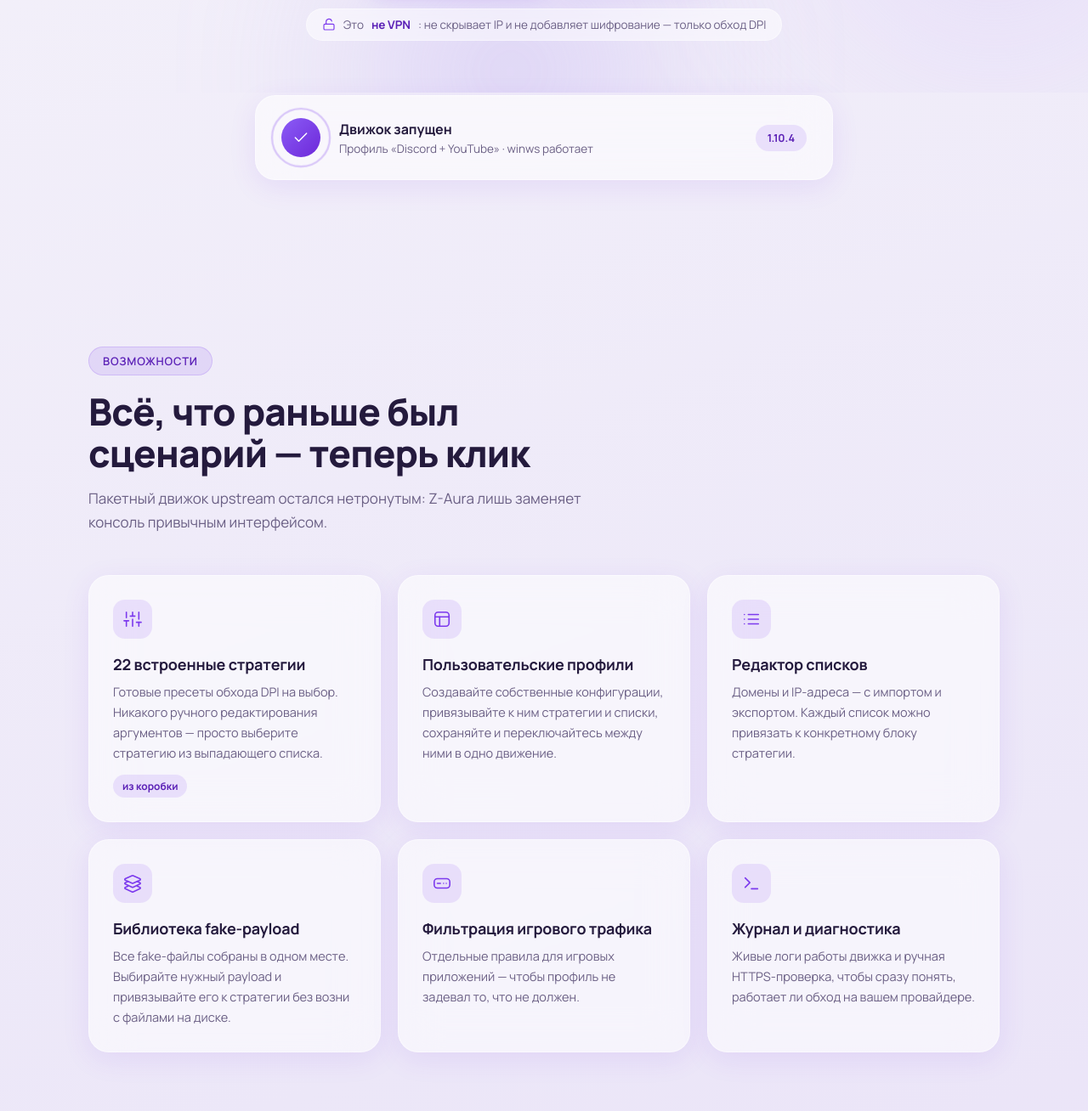
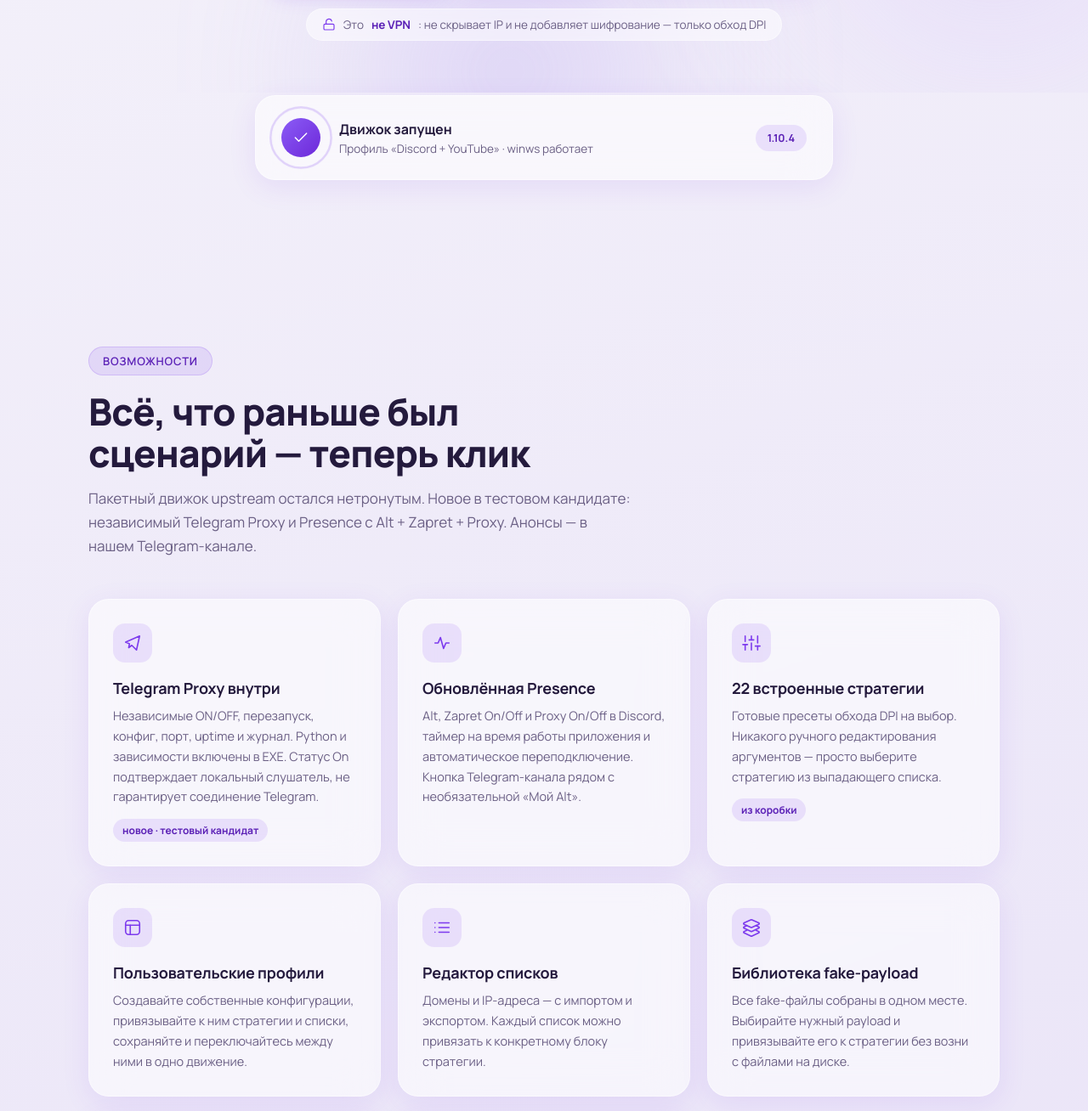
Before and after one commit to dopebeanie/z-aura, a plain HTML site: page index.html in a window 1280 px wide. Shown: the part 691-1999 px from the top of the page at 85% size. Drawn offline with Linux system fonts and the light colour scheme.

Commit message:
Update index.html

```diff
--- a/index.html
+++ b/index.html
@@ -282,6 +282,7 @@ html.reduce-motion .btn,html.reduce-motion .card,html.reduce-motion .chip,html.r
       <a href="#how">Как работает</a>
       <a href="#interface">Интерфейс</a>
       <a href="#privacy">Приватность</a>
+      <a href="https://t.me/zaurafork" target="_blank" rel="noopener noreferrer">Telegram</a>
     </div>
     <a class="btn btn-primary btn-nav" href="https://github.com/dopebeanie/Z-Aura/releases/latest/download/Z-Aura.exe" title="Скачать Z-Aura.exe из последнего опубликованного GitHub Release">
       <svg class="icon" viewBox="0 0 24 24"><path d="M21 15v4a2 2 0 0 1-2 2H5a2 2 0 0 1-2-2v-4"/><path d="m7 10 5 5 5-5"/><path d="M12 15V3"/></svg>
@@ -309,6 +310,7 @@ html.reduce-motion .btn,html.reduce-motion .card,html.reduce-motion .chip,html.r
         Скачать Z-Aura
       </a>
       <a class="btn btn-glass" href="#how">Как это работает</a>
+      <a class="btn btn-glass" href="https://t.me/zaurafork" target="_blank" rel="noopener noreferrer">Telegram · @zaurafork</a>
     </div>
     <div class="reveal">
       <span class="hero-note">
@@ -336,9 +338,20 @@ html.reduce-motion .btn,html.reduce-motion .card,html.reduce-motion .chip,html.r
     <div class="section-head reveal">
       <span class="eyebrow">Возможности</span>
       <h2 style="margin-top:18px">Всё, что раньше был сценарий — теперь клик</h2>
-      <p>Пакетный движок upstream остался нетронутым: Z-Aura лишь заменяет консоль привычным интерфейсом.</p>
+      <p>Пакетный движок upstream остался нетронутым. Новое в тестовом кандидате: независимый Telegram Proxy и Presence с Alt + Zapret + Proxy. Анонсы — в нашем Telegram-канале.</p>
     </div>
     <div class="grid">
+      <div class="card glass reveal">
+        <span class="ico"><svg class="icon" viewBox="0 0 24 24"><path d="m3 11 18-8-4 18-6-6-4 3 1-5Z"/></svg></span>
+        <h3>Telegram Proxy внутри</h3>
+        <p>Независимые ON/OFF, перезапуск, конфиг, порт, uptime и журнал. Python и зависимости включены в EXE. Статус On подтверждает локальный слушатель, не гарантирует соединение Telegram.</p>
+        <span class="tag">новое · тестовый кандидат</span>
+      </div>
+      <div class="card glass reveal">
+        <span class="ico"><svg class="icon" viewBox="0 0 24 24"><path d="M3 12h4l3-7 4 14 3-7h4"/></svg></span>
+        <h3>Обновлённая Presence</h3>
+        <p>Alt, Zapret On/Off и Proxy On/Off в Discord, таймер на время работы приложения и автоматическое переподключение. Кнопка Telegram-канала рядом с необязательной «Мой Alt».</p>
+      </div>
       <div class="card glass reveal">
         <span class="ico"><svg class="icon" viewBox="0 0 24 24"><path d="M4 21v-7"/><path d="M4 10V3"/><path d="M12 21v-9"/><path d="M12 8V3"/><path d="M20 21v-5"/><path d="M20 12V3"/><path d="M1 14h6"/><path d="M9 8h6"/><path d="M17 16h6"/></svg></span>
         <h3>22 встроенные стратегии</h3>
@@ -493,8 +506,8 @@ html.reduce-motion .btn,html.reduce-motion .card,html.reduce-motion .chip,html.r
   <div class="wrap">
     <div class="section-head reveal">
       <span class="eyebrow">Приватность</span>
-      <h2 style="margin-top:18px">Всё хранится локально. Всё.</h2>
-      <p>Никаких аккаунтов, никакой телеметрии, ни одного запроса на наши серверы — их просто нет.</p>
+      <h2 style="margin-top:18px">Ваши настройки — на вашем устройстве</h2>
+      <p>Без аккаунтов Z-Aura и автоматической загрузки профилей/журналов разработчику. Presence передаётся Discord; включённый прокси подключается к Telegram и, только по выбору пользователя, CF-relay. Внешние ссылки открываются по вашему нажатию.</p>
     </div>
     <div class="priv">
       <div class="card glass reveal">
@@ -537,6 +550,7 @@ html.reduce-motion .btn,html.reduce-motion .card,html.reduce-motion .chip,html.r
           Скачать Z-Aura.exe
         </a>
         <a class="btn btn-glass" href="https://github.com/dopebeanie/Z-Aura#readme" id="docs-link">Документация</a>
+        <a class="btn btn-glass" href="https://t.me/zaurafork" target="_blank" rel="noopener noreferrer">Новости в Telegram</a>
       </div>
       <div class="dl-meta">
         <span><svg class="icon" viewBox="0 0 24 24"><rect x="3" y="3" width="18" height="18" rx="4"/><path d="m9 12 2 2 4-4"/></svg>Windows 10/11 · x64</span>
@@ -561,6 +575,7 @@ html.reduce-motion .btn,html.reduce-motion .card,html.reduce-motion .chip,html.r
         <a href="https://github.com/dopebeanie/Z-Aura" id="gh-link">GitHub</a>
         <a href="https://github.com/dopebeanie/Z-Aura/releases" id="rel-link">Релизы</a>
         <a href="https://github.com/dopebeanie/Z-Aura/releases" id="changelog-link">Changelog</a>
+        <a href="https://t.me/zaurafork" target="_blank" rel="noopener noreferrer">Telegram · @zaurafork</a>
         <a href="https://github.com/Flowseal/zapret-discord-youtube" rel="noopener">Upstream</a>
       </nav>
       <div class="a11y">
@@ -600,7 +615,9 @@ html.reduce-motion .btn,html.reduce-motion .card,html.reduce-motion .chip,html.r
   var links = document.querySelectorAll('.nav-links a');
   var sections = [];
   links.forEach(function(a){
-    var s = document.querySelector(a.getAttribute('href'));
+    var href = a.getAttribute('href');
+    if (!href || href.charAt(0) !== '#') return;
+    var s = document.querySelector(href);
     if (s) sections.push({a:a, s:s});
   });
   window.addEventListener('scroll', function(){
```
